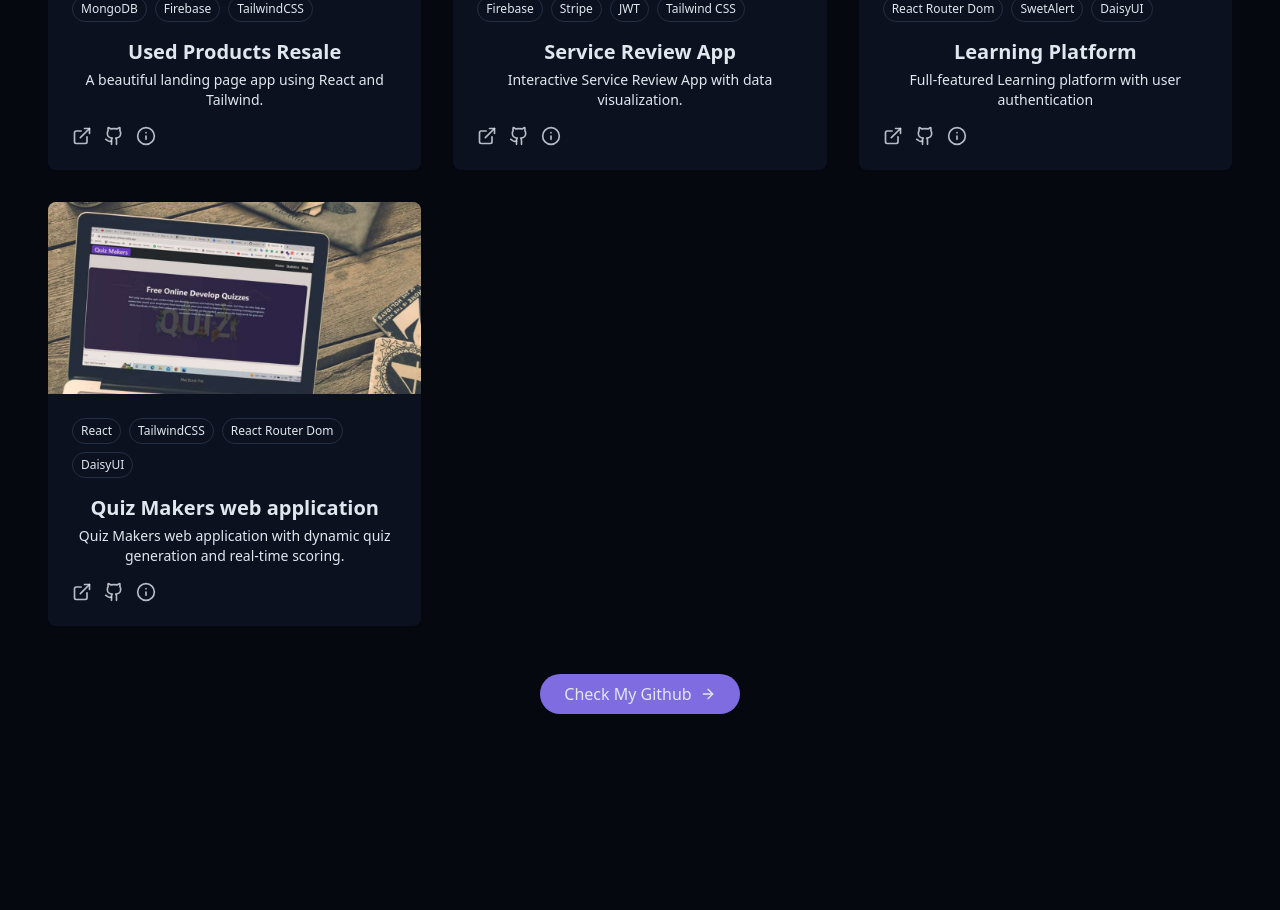
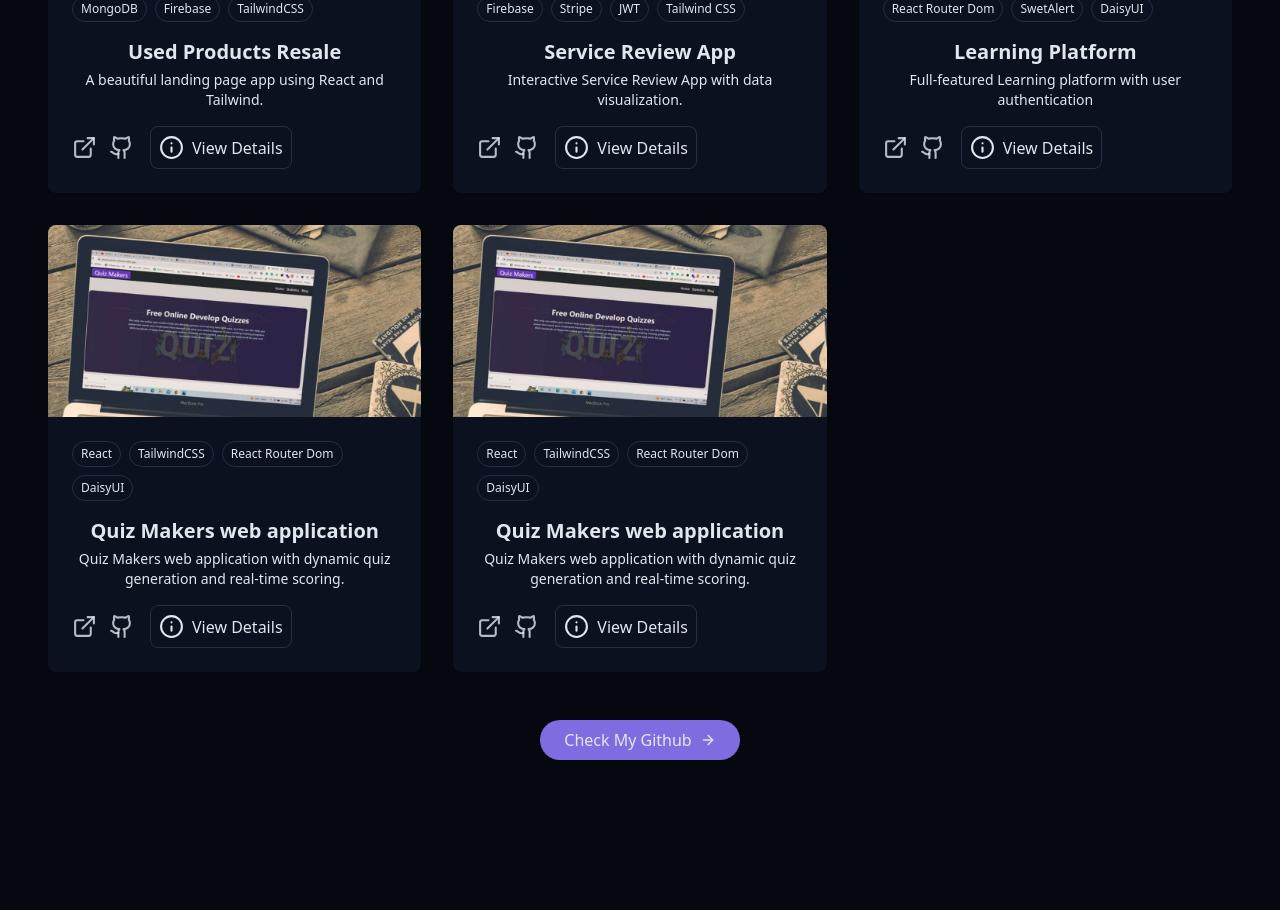
Before and after one commit to anamul101/my-portfolio-site, a React (Vite) app: page / in a window 1280 px wide. Shown: the part 3440-4350 px from the top of the page. Built offline with nearby package versions, Linux system fonts and the light colour scheme.

Commit message:
project section model add

```diff
--- a/src/components/ProjectsSection.jsx
+++ b/src/components/ProjectsSection.jsx
@@ -1,4 +1,5 @@
-import { ArrowRight, ExternalLink, Github,Info } from "lucide-react";
+import { useState } from "react";
+import { ArrowRight, ExternalLink, Github, Info, X } from "lucide-react";
 
 const projects = [
   {
@@ -6,32 +7,86 @@ const projects = [
     title: "Used Products Resale",
     description: "A beautiful landing page app using React and Tailwind.",
     image: "/projects/project1.jpg",
-    tags: ["JavaScript", "ReactJs", "NodeJs", "ExpressJs", "MongoDB", "Firebase", "TailwindCSS"],
+    tags: [
+      "JavaScript",
+      "ReactJs",
+      "NodeJs",
+      "ExpressJs",
+      "MongoDB",
+      "Firebase",
+      "TailwindCSS",
+    ],
     demoUrl: "https://classice-phone-dc43a.web.app/",
     githubUrl: "https://github.com/anamul101/Classice-phone-client",
     projectdetailsUrl: "/projects/used-products-resale",
+    // Add more details for the popup
+    fullDescription:
+      "A comprehensive e-commerce platform for buying and selling used products with user authentication, product management, and secure payments.",
+    features: [
+      "User Authentication",
+      "Product Management",
+      "Real-time Chat",
+      "Secure Payments",
+      "Admin Dashboard",
+    ],
+    technologies: ["React", "Node.js", "MongoDB", "Firebase", "Tailwind CSS"],
   },
   {
     id: 2,
     title: "Service Review App",
-    description:
-      "Interactive Service Review App with data visualization.",
+    description: "Interactive Service Review App with data visualization.",
     image: "/projects/project2.jpg",
-    tags: ["ReactJs", "NodeJs", "ExpressJs", "MongoDB", "Firebase", "Stripe", "JWT", "Tailwind CSS",],
+    tags: [
+      "ReactJs",
+      "NodeJs",
+      "ExpressJs",
+      "MongoDB",
+      "Firebase",
+      "Stripe",
+      "JWT",
+      "Tailwind CSS",
+    ],
     demoUrl: "https://mw-photography.web.app/",
     githubUrl: "https://github.com/anamul101/photography-studio-client",
     projectdetailsUrl: "/projects/service-review-app",
+    fullDescription:
+      "A platform for service providers to manage their services and for customers to leave reviews with data visualization features.",
+    features: [
+      "Service Management",
+      "Review System",
+      "Data Visualization",
+      "Payment Integration",
+      "User Profiles",
+    ],
+    technologies: ["React", "Express.js", "MongoDB", "Stripe", "JWT"],
   },
   {
     id: 3,
     title: "Learning Platform",
-    description:
-      "Full-featured Learning platform with user authentication",
+    description: "Full-featured Learning platform with user authentication",
     image: "/projects/project3.jpg",
-    tags: ["React", "NodeJs","Firebase","TailwindCSS","React Router Dom", "SwetAlert","DaisyUI"],
+    tags: [
+      "React",
+      "NodeJs",
+      "Firebase",
+      "TailwindCSS",
+      "React Router Dom",
+      "SwetAlert",
+      "DaisyUI",
+    ],
     demoUrl: "https://es6-tutorial-1c39e.web.app/",
     githubUrl: "https://github.com/anamul101/learning-platform-clinet",
     projectdetailsUrl: "/projects/learning-platform",
+    fullDescription:
+      "An interactive learning platform offering various courses with progress tracking and user authentication.",
+    features: [
+      "Course Management",
+      "Progress Tracking",
+      "User Authentication",
+      "Interactive Lessons",
+      "Admin Panel",
+    ],
+    technologies: ["React", "Firebase", "Tailwind CSS", "React Router"],
   },
   {
     id: 4,
@@ -39,19 +94,164 @@ const projects = [
     description:
       "Quiz Makers web application with dynamic quiz generation and real-time scoring.",
     image: "/projects/project4.jpg",
-    tags: ["React","TailwindCSS","React Router Dom","DaisyUI"],
+    tags: ["React", "TailwindCSS", "React Router Dom", "DaisyUI"],
     demoUrl: "https://grand-palmier-d59eab.netlify.app/",
     githubUrl: "https://github.com/anamul101/quiez-assignment",
     projectdetailsUrl: "/projects/quiz-makers-app",
+    fullDescription:
+      "A dynamic quiz application that allows users to create and take quizzes with real-time scoring and analytics.",
+    features: [
+      "Quiz Creation",
+      "Real-time Scoring",
+      "Analytics Dashboard",
+      "User Management",
+      "Multiple Question Types",
+    ],
+    technologies: ["React", "Tailwind CSS", "React Router", "Context API"],
+  },
+  {
+    id: 5,
+    title: "Quiz Makers web application",
+    description:
+      "Quiz Makers web application with dynamic quiz generation and real-time scoring.",
+    image: "/projects/project4.jpg",
+    tags: ["React", "TailwindCSS", "React Router Dom", "DaisyUI"],
+    demoUrl: "https://grand-palmier-d59eab.netlify.app/",
+    githubUrl: "https://github.com/anamul101/quiez-assignment",
+    projectdetailsUrl: "/projects/quiz-makers-app",
+    fullDescription:
+      "A dynamic quiz application that allows users to create and take quizzes with real-time scoring and analytics.",
+    features: [
+      "Quiz Creation",
+      "Real-time Scoring",
+      "Analytics Dashboard",
+      "User Management",
+      "Multiple Question Types",
+    ],
+    technologies: ["React", "Tailwind CSS", "React Router", "Context API"],
   },
 ];
 
+// Project Details Modal Component
+const ProjectModal = ({ project, isOpen, onClose }) => {
+  if (!isOpen || !project) return null;
+
+  return (
+    <div className="fixed inset-0 z-50 flex items-center justify-center p-4 bg-black/50 backdrop-blur-sm">
+      <div className="bg-card rounded-lg max-w-4xl w-full max-h-[90vh] overflow-y-auto">
+        {/* Header */}
+        <div className="relative p-6 border-b">
+          <button
+            onClick={onClose}
+            className="absolute cursor-pointer top-4 right-4 text-muted-foreground hover:text-foreground transition-colors"
+          >
+            <X size={24} />
+          </button>
+          <h2 className="text-2xl font-bold text-primary">{project.title}</h2>
+          <p className="text-muted-foreground mt-2">
+            {project.fullDescription}
+          </p>
+        </div>
+
+        {/* Content */}
+        <div className="p-6">
+          {/* Project Image */}
+          <div className="mb-6">
+            <img
+              src={project.image}
+              alt={project.title}
+              className="w-full h-64 object-cover rounded-lg"
+            />
+          </div>
+
+          {/* Features */}
+          <div className="mb-6">
+            <h3 className="text-lg font-semibold mb-3">Key Features</h3>
+            <ul className="grid grid-cols-1 md:grid-cols-2 gap-2">
+              {project.features?.map((feature, index) => (
+                <li key={index} className="flex items-center gap-2">
+                  <div className="w-2 h-2 bg-primary rounded-full"></div>
+                  <span className="text-sm">{feature}</span>
+                </li>
+              ))}
+            </ul>
+          </div>
+
+          {/* Technologies */}
+          <div className="mb-6">
+            <h3 className="text-lg font-semibold mb-3">Technologies Used</h3>
+            <div className="flex flex-wrap gap-2">
+              {project.technologies?.map((tech, index) => (
+                <span
+                  key={index}
+                  className="px-3 py-1 bg-primary/10 text-primary rounded-full text-sm font-medium"
+                >
+                  {tech}
+                </span>
+              ))}
+            </div>
+          </div>
+
+          {/* Tags */}
+          <div className="mb-6">
+            <h3 className="text-lg font-semibold mb-3">Tags</h3>
+            <div className="flex flex-wrap gap-2">
+              {project.tags.map((tag, index) => (
+                <span
+                  key={index}
+                  className="px-2 py-1 text-xs font-medium border rounded-full bg-secondary text-secondary-foreground"
+                >
+                  {tag}
+                </span>
+              ))}
+            </div>
+          </div>
+
+          {/* Links */}
+          <div className="flex gap-4 pt-4 border-t">
+            <a
+              href={project.demoUrl}
+              target="_blank"
+              rel="noopener noreferrer"
+              className="flex items-center gap-2 px-4 py-2 bg-primary text-primary-foreground rounded-lg hover:bg-primary/90 transition-colors"
+            >
+              <ExternalLink size={16} />
+              Live Demo
+            </a>
+            <a
+              href={project.githubUrl}
+              target="_blank"
+              rel="noopener noreferrer"
+              className="flex items-center gap-2 px-4 py-2 border border-border rounded-lg hover:bg-accent hover:text-accent-foreground transition-colors"
+            >
+              <Github size={16} />
+              View Code
+            </a>
+          </div>
+        </div>
+      </div>
+    </div>
+  );
+};
+
 export const ProjectsSection = () => {
+  const [selectedProject, setSelectedProject] = useState(null);
+  const [isModalOpen, setIsModalOpen] = useState(false);
+
+  const handleProjectClick = (project) => {
+    setSelectedProject(project);
+    setIsModalOpen(true);
+  };
+
+  const handleCloseModal = () => {
+    setIsModalOpen(false);
+    setSelectedProject(null);
+  };
+
   return (
     <section id="projects" className="py-24 px-4 relative">
       <div className="container mx-auto max-w-7xl">
         <h2 className="text-3xl md:text-4xl font-bold mb-4 text-center">
-          {" "}
           Featured <span className="text-primary"> Projects </span>
         </h2>
 
@@ -76,8 +276,11 @@ export const ProjectsSection = () => {
 
               <div className="p-6">
                 <div className="flex flex-wrap gap-2 mb-4">
-                  {project.tags.map((tag) => (
-                    <span className="px-2 py-1 text-xs font-medium border rounded-full bg-secondary text-secondary-foreground">
+                  {project.tags.map((tag, index) => (
+                    <span
+                      key={index}
+                      className="px-2 py-1 text-xs font-medium border rounded-full bg-secondary text-secondary-foreground"
+                    >
                       {tag}
                     </span>
                   ))}
@@ -88,28 +291,38 @@ export const ProjectsSection = () => {
                   {project.description}
                 </p>
                 <div className="flex justify-between items-center">
-                  <div className="flex space-x-3">
-                    <a
+                  <div className="flex justify-between items-center space-x-4">
+                   <div className="flex space-x-3">
+                     <a
                       href={project.demoUrl}
                       target="_blank"
+                      rel="noopener noreferrer"
                       className="text-foreground/80 hover:text-primary transition-colors duration-300"
                     >
-                      <ExternalLink size={20} />
+                      <ExternalLink size={25} />
                     </a>
                     <a
                       href={project.githubUrl}
                       target="_blank"
+                      rel="noopener noreferrer"
                       className="text-foreground/80 hover:text-primary transition-colors duration-300"
                     >
-                      <Github size={20} />
+                      <Github size={25} />
                     </a>
-                    <a
-                      href={project.projectdetailsUrl}
-                      target="_blank"
+                   </div>
+                    {/* <button
+                      onClick={() => handleProjectClick(project)}
                       className="text-foreground/80 hover:text-primary transition-colors duration-300"
                     >
                       <Info size={20} />
-                    </a>
+                    </button> */}
+                    <button
+                      onClick={() => handleProjectClick(project)}
+                      className="flex items-center gap-2 px-2 py-2 hover:text-primary cursor-pointer border border-border rounded-lg hover:bg-accent hover:text-accent-foreground transition-colors"
+                    >
+                      <Info size={25} />
+                      View Details
+                    </button>
                   </div>
                 </div>
               </div>
@@ -121,12 +334,20 @@ export const ProjectsSection = () => {
           <a
             className="cosmic-button w-fit flex items-center mx-auto gap-2"
             target="_blank"
+            rel="noopener noreferrer"
             href="https://github.com/anamul101"
           >
             Check My Github <ArrowRight size={16} />
           </a>
         </div>
       </div>
+
+      {/* Project Details Modal */}
+      <ProjectModal
+        project={selectedProject}
+        isOpen={isModalOpen}
+        onClose={handleCloseModal}
+      />
     </section>
   );
 };
```
